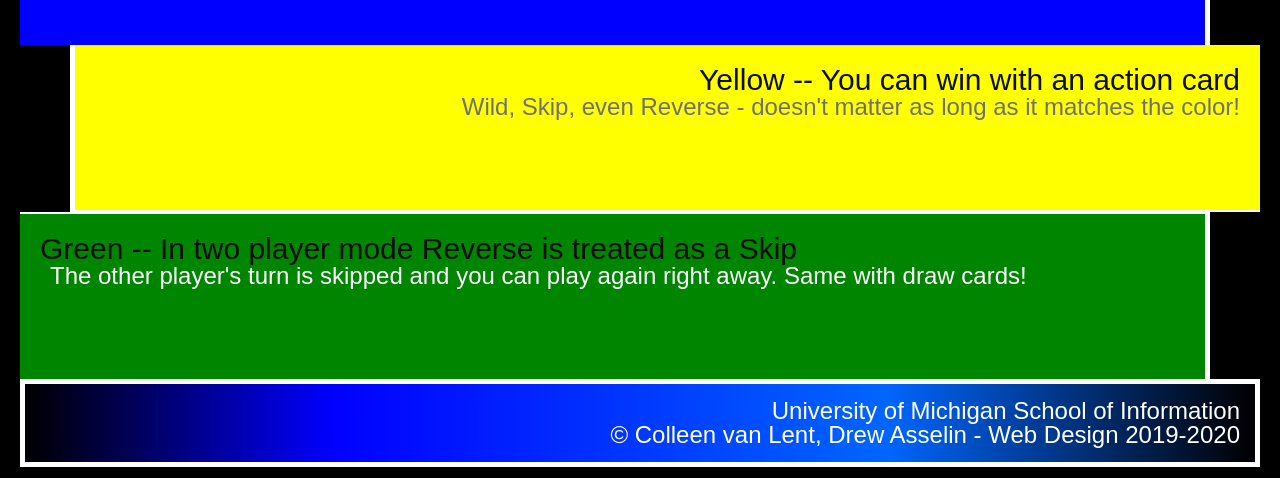
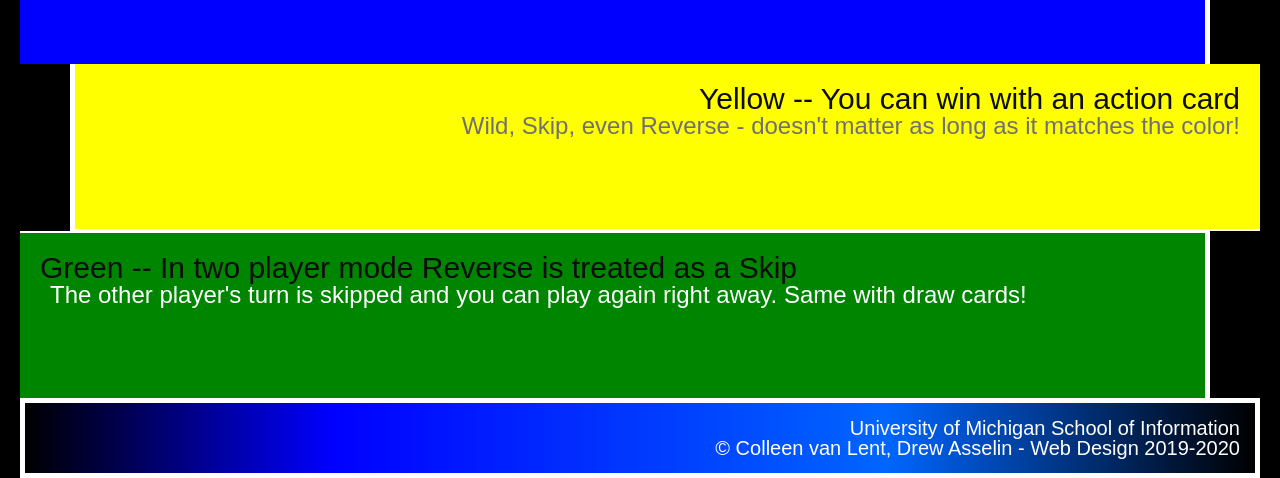
Before and after one commit to son1m/hw2-w24, a plain HTML site: page index.html in a window 1280 px wide. Shown: the part 768-1246 px from the top of the page. Drawn offline with Linux system fonts and the light colour scheme.

Commit message:
Add files via upload

```diff
--- a/css/style.css
+++ b/css/style.css
@@ -36,7 +36,7 @@ img{
 div{
     background-color: #0D0D0D;
     padding: 20px;
-    height: 125px;
+    min-height: 125px;
     border: 3px solid #ffffff;
 }
 
@@ -101,6 +101,8 @@ footer{
 
 footer > p{
     text-align: right;
+    font-size: 20px;
+    padding-left: 0px;
     padding-top: 15px;
     padding-right: 15px;
     padding-bottom: 15px;
```
